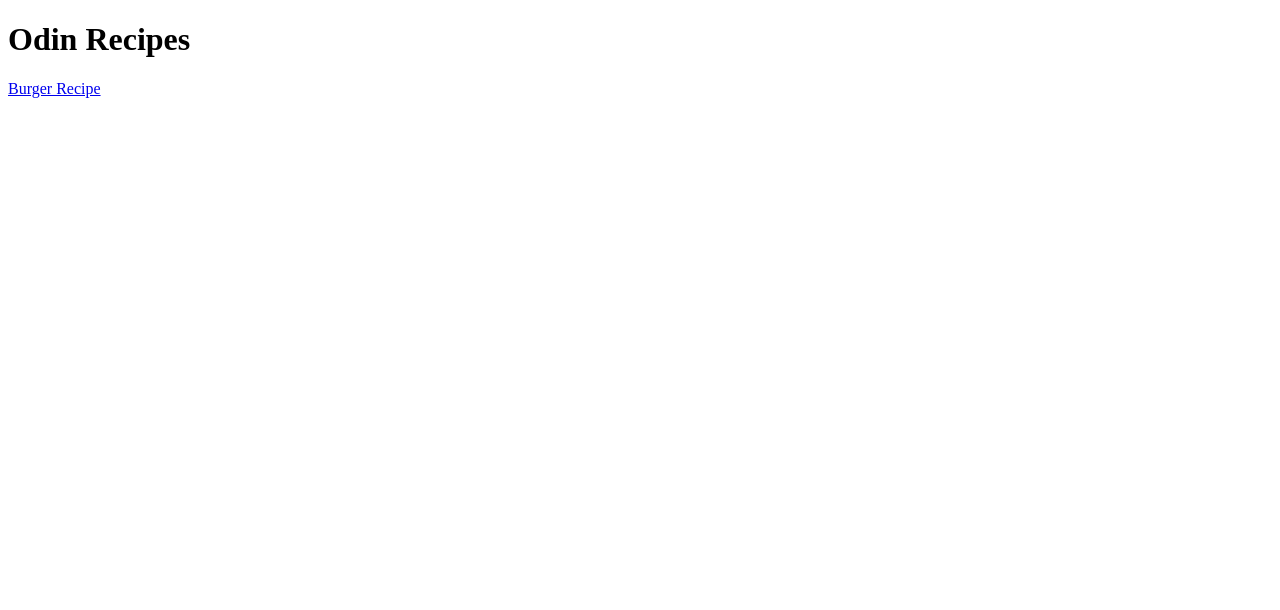
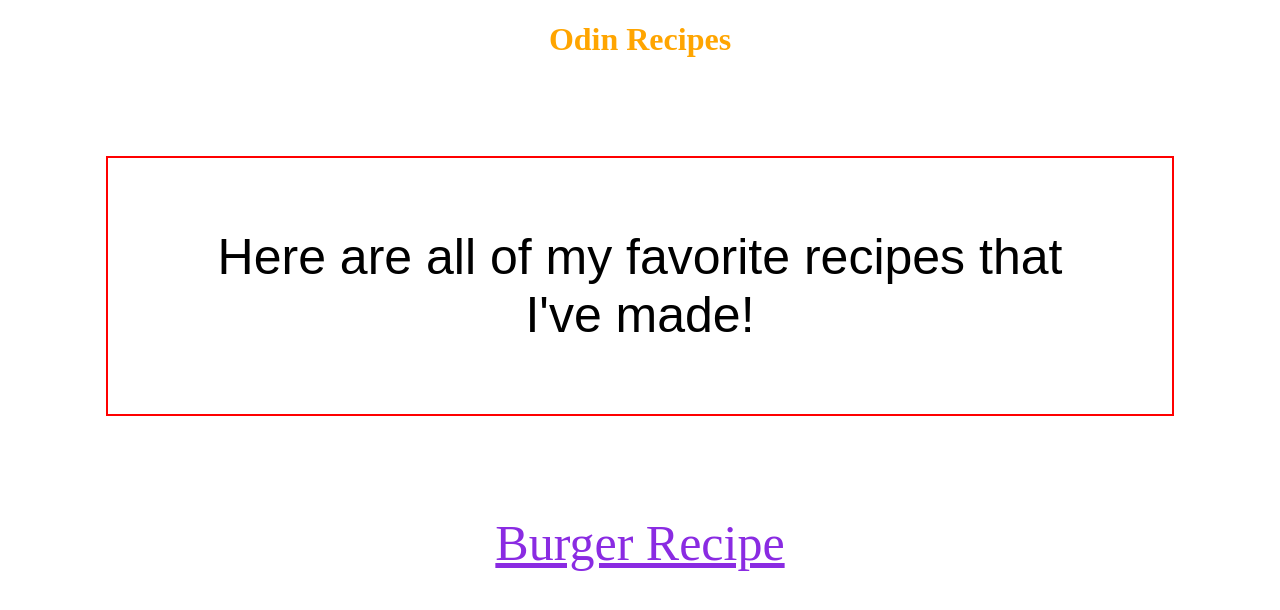
Before and after one commit to Nkarkare1/odin-recipes, a plain HTML site: page index.html in a window 1280 px wide. Drawn offline with Linux system fonts and the light colour scheme.

Commit message:
added some basic css

```diff
--- a/index.html
+++ b/index.html
@@ -4,10 +4,14 @@
     <head>
         <meta charset="utf-8">
         <title>Odin Recipes</title>
+        <link rel="stylesheet" href="styles.css">
     </head>
 
     <body>
         <h1>Odin Recipes</h1>
-        <a href="./recipes/burger.html">Burger Recipe</a>
+        <p>Here are all of my favorite recipes that I've made!</p>
+        <div>
+            <a href="./recipes/burger.html">Burger Recipe</a>
+        </div>
     </body>
 </html>
--- /dev/null
+++ b/styles.css
@@ -0,0 +1,32 @@
+p {
+    outline: 2px solid red;
+}
+
+h3,
+h1 {
+    color: orange;
+    text-align: center;
+    font-weight: bolder;
+}
+
+div {
+    font-size: 50px;
+    text-align: center;
+}
+
+a {
+    color: blueviolet;
+}
+
+p {
+    text-align: center;
+    font-family: Arial, Helvetica, sans-serif;
+    font-size: 50px;
+    padding: 70px;
+    margin: 100px;
+}
+
+img {
+    height: auto;
+    width: 400px;
+}
```
Also changed, not shown: recipes/burger.html (+1 -0 lines).
